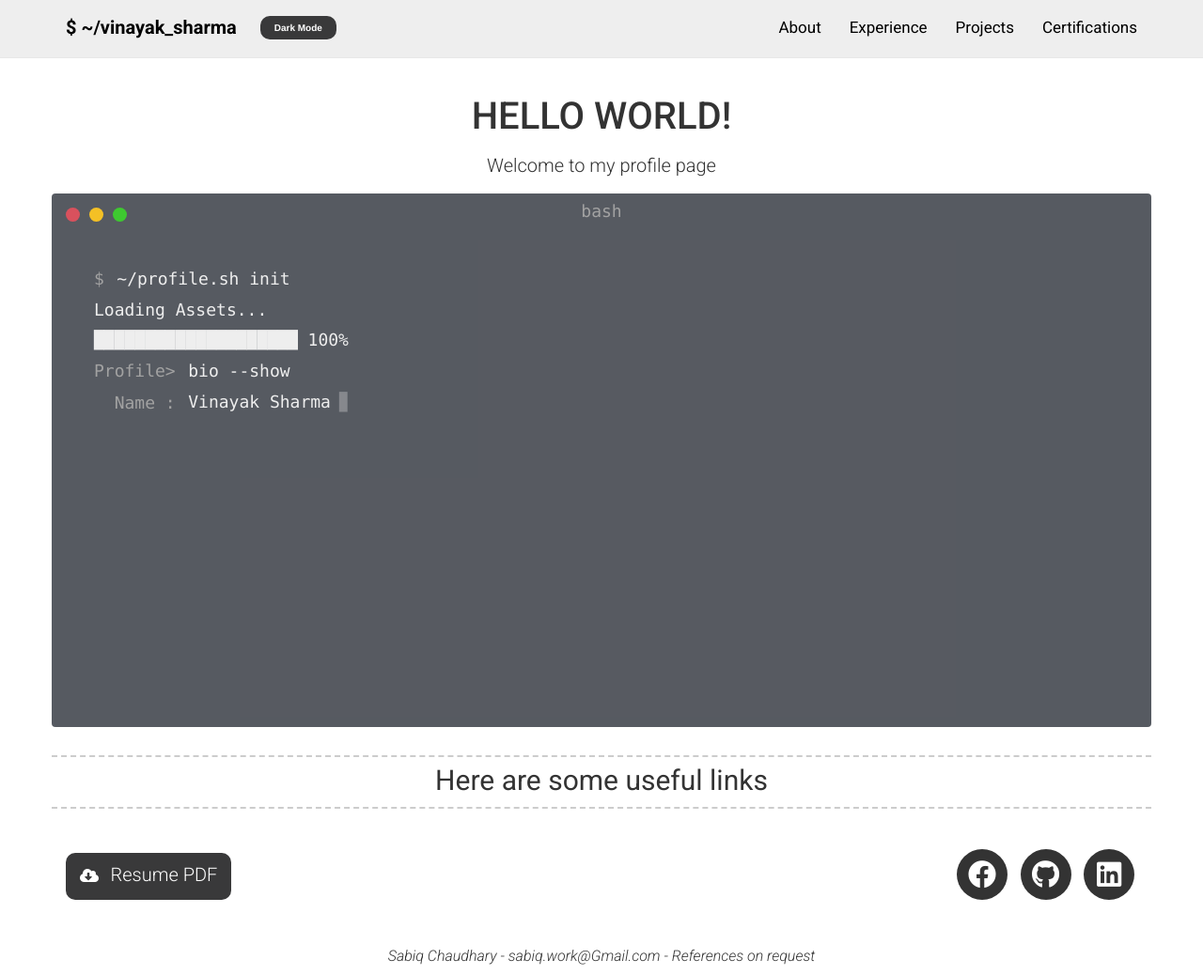
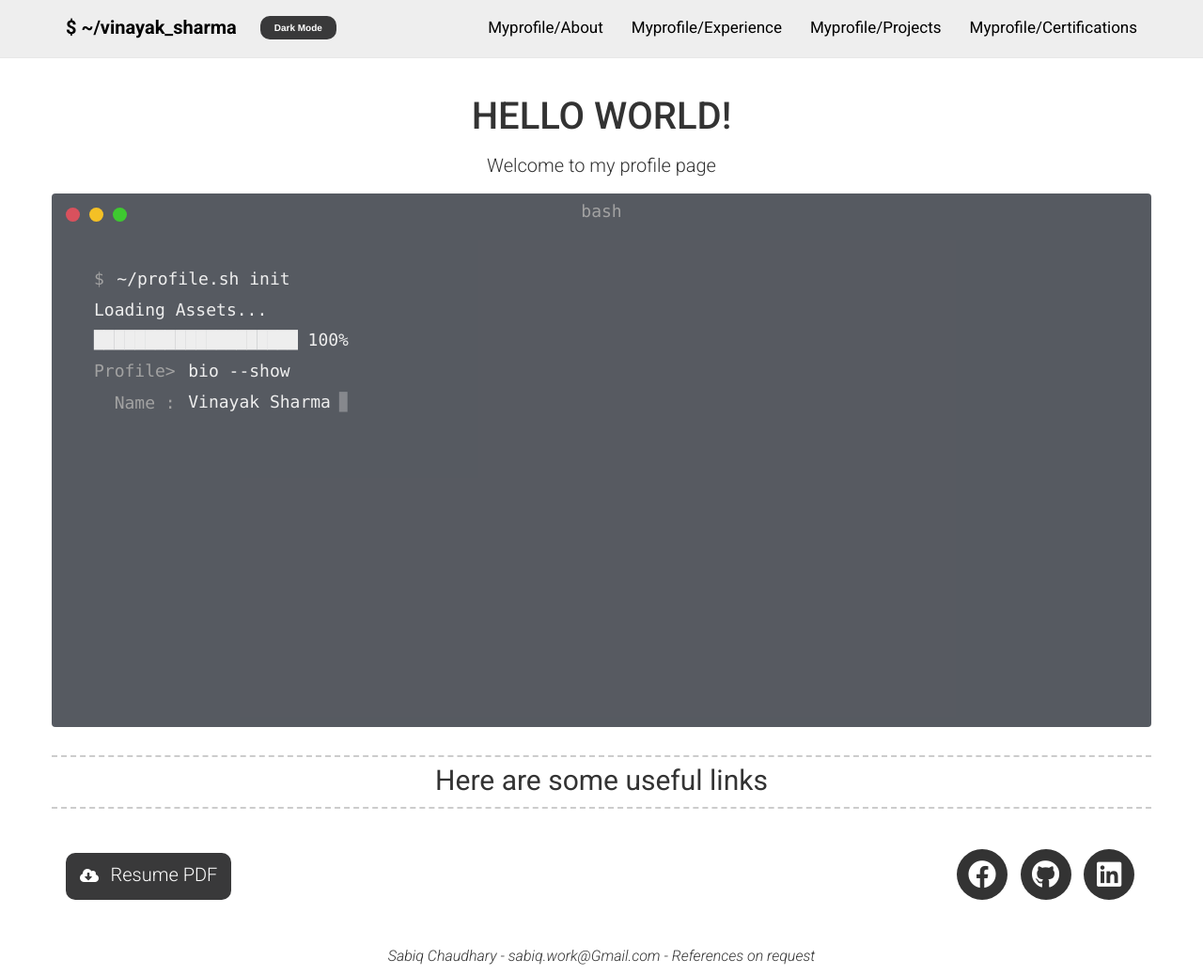
Before and after one commit to sabiqali/sabiq.github.io, a Jekyll site: the page built from index.html, in a window 1280 px wide and 1038 px high. Shown: the whole window at 94% size. Built offline with Jekyll 4.4.1, drawn with Linux system fonts in a browser that asks for light colours; nearby versions of some CDN libraries.

```diff
--- a/_data/pages.yml
+++ b/_data/pages.yml
@@ -1,7 +1,7 @@
-- name : about
+- name : myprofile/about
 
-- name : experience
+- name : myprofile/experience
 
-- name : projects
+- name : myprofile/projects
 
-- name : certifications
+- name : myprofile/certifications
```
